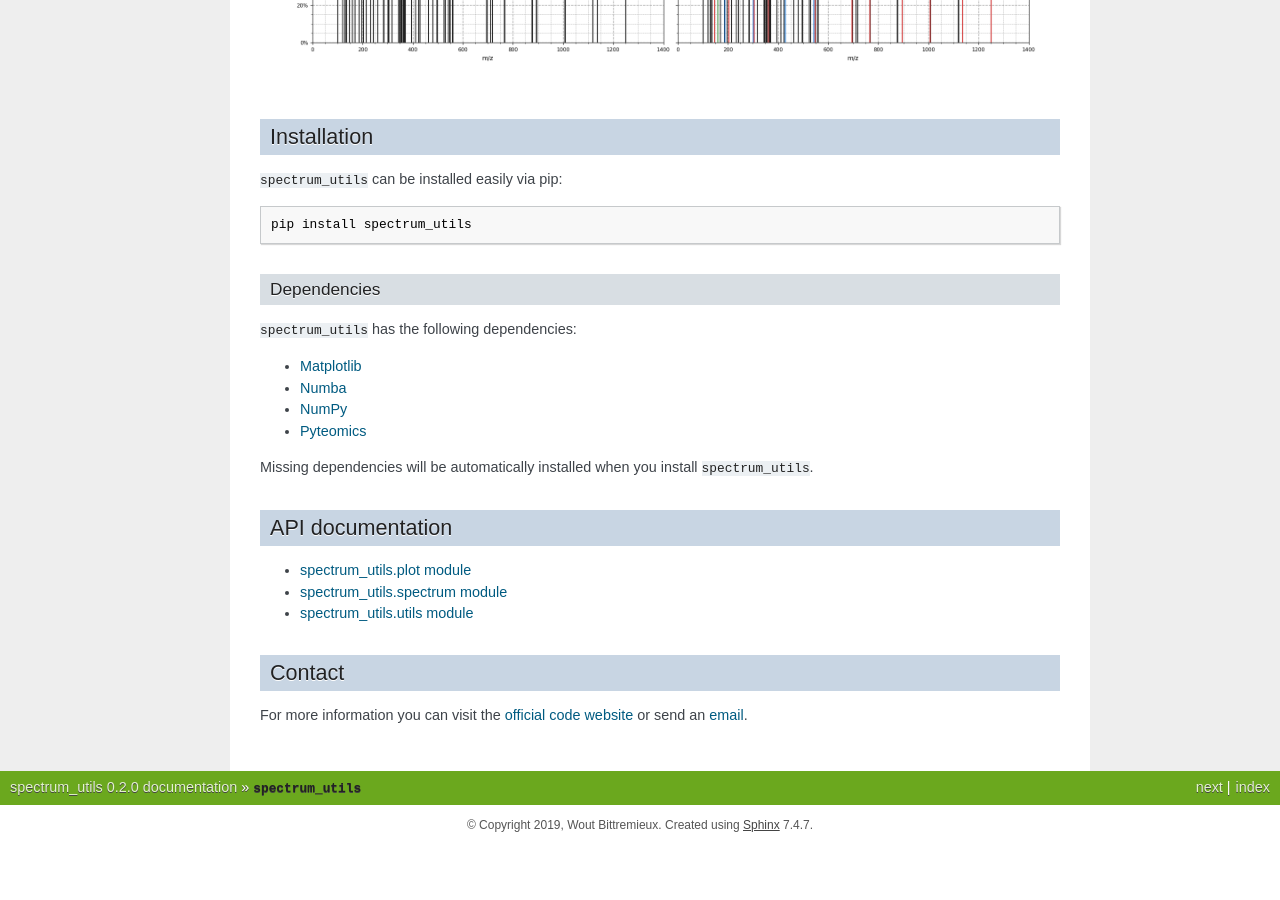
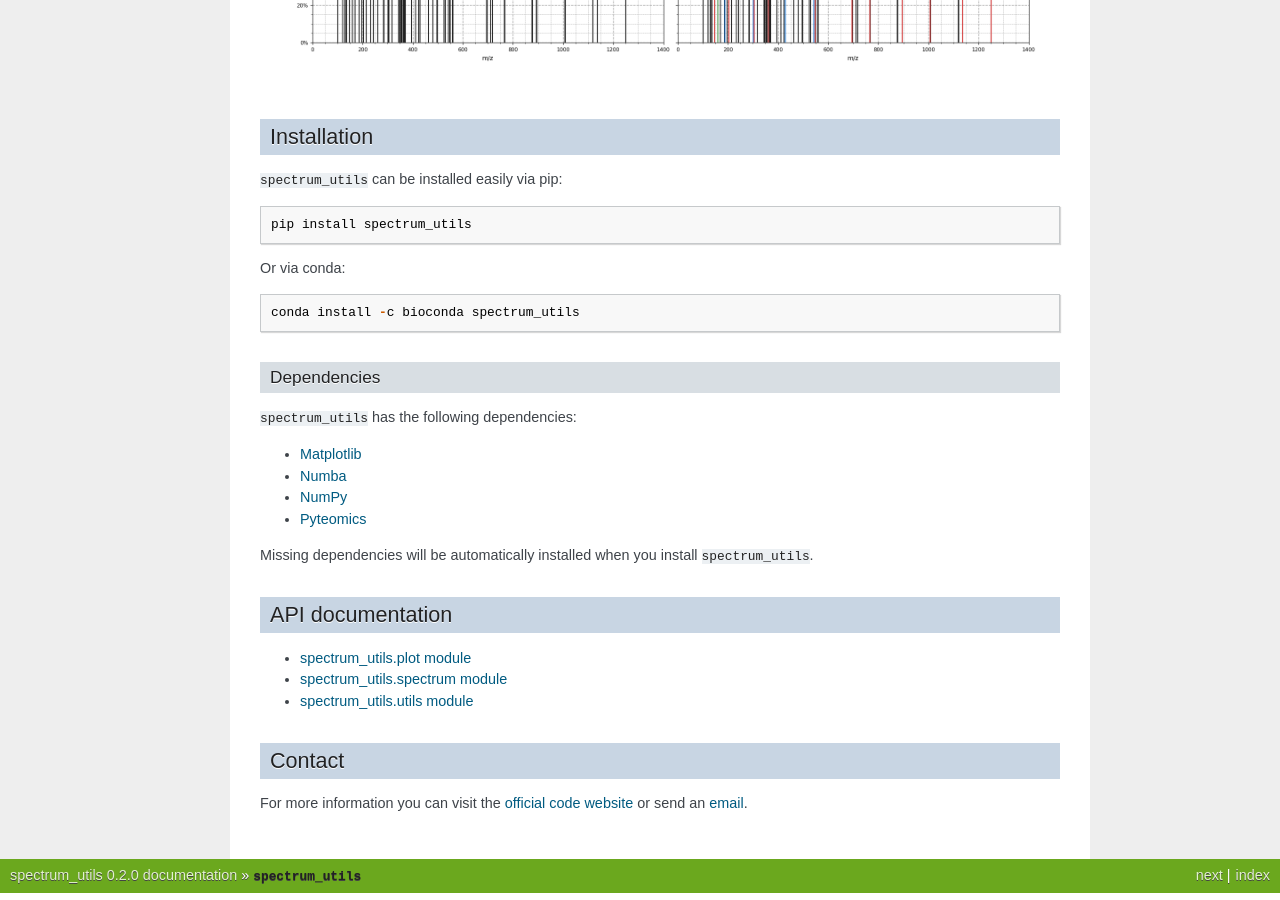
Before and after one commit to bittremieux/spectrum_utils, a Sphinx documentation site: the page built from docs/index.rst, in a window 1280 px wide and 900 px high, scrolled down 1458 px. Built offline with Sphinx 7.4.7, drawn with Linux system fonts in a browser that asks for light colours; before the commit the page ends 2303 px from its top, so only the background shows below that.

Commit message:
Add conda installation instructions

```diff
--- a/docs/index.rst
+++ b/docs/index.rst
@@ -66,9 +66,9 @@ Installation
 
     pip install spectrum_utils
 
-.. Or via conda::
+Or via conda::
 
-.. conda install spectrum_utils -c bioconda
+    conda install -c bioconda spectrum_utils
 
 Dependencies
 ~~~~~~~~~~~~
```
Also changed, not shown: README.md (+2 -2 lines).
